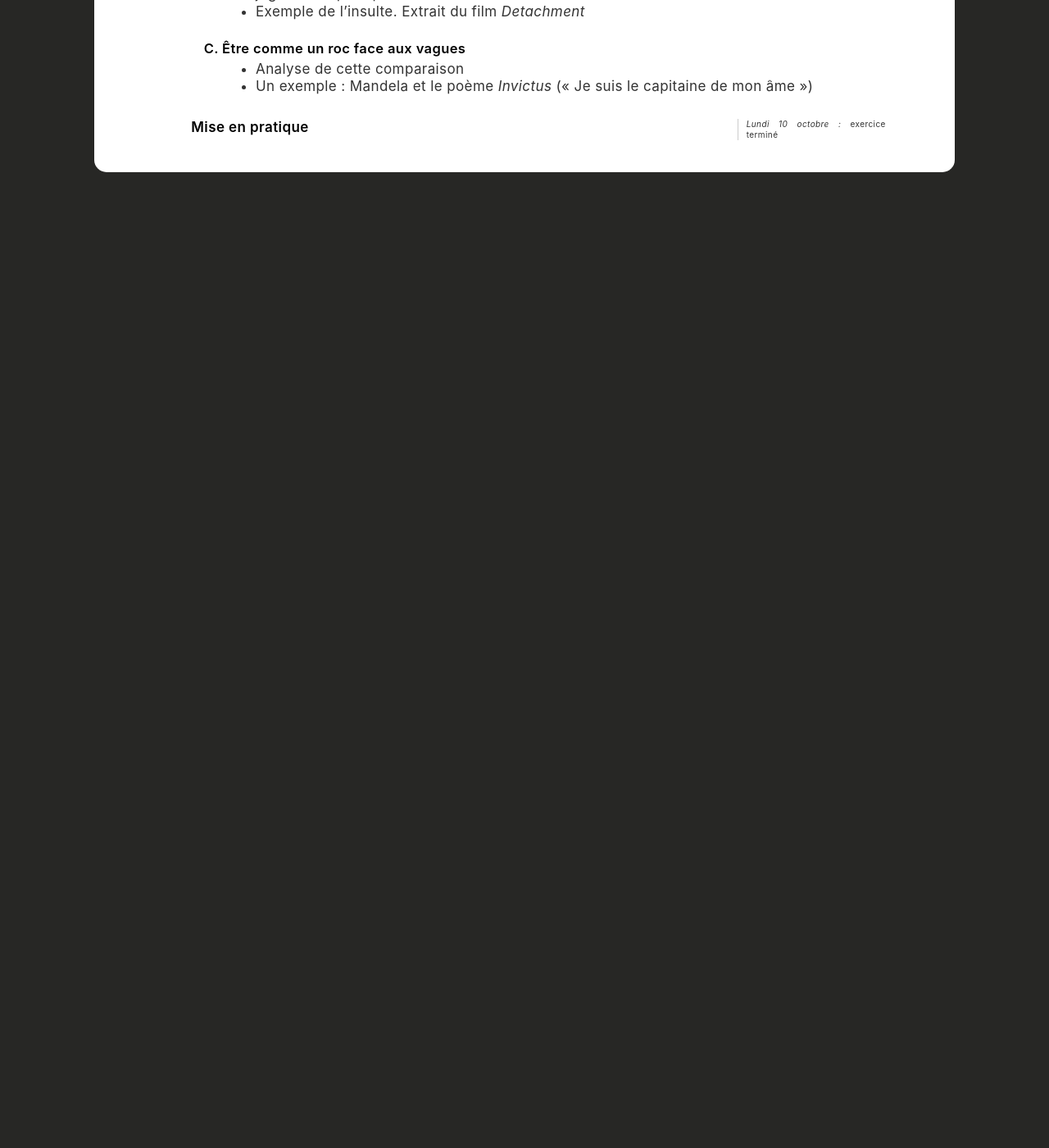
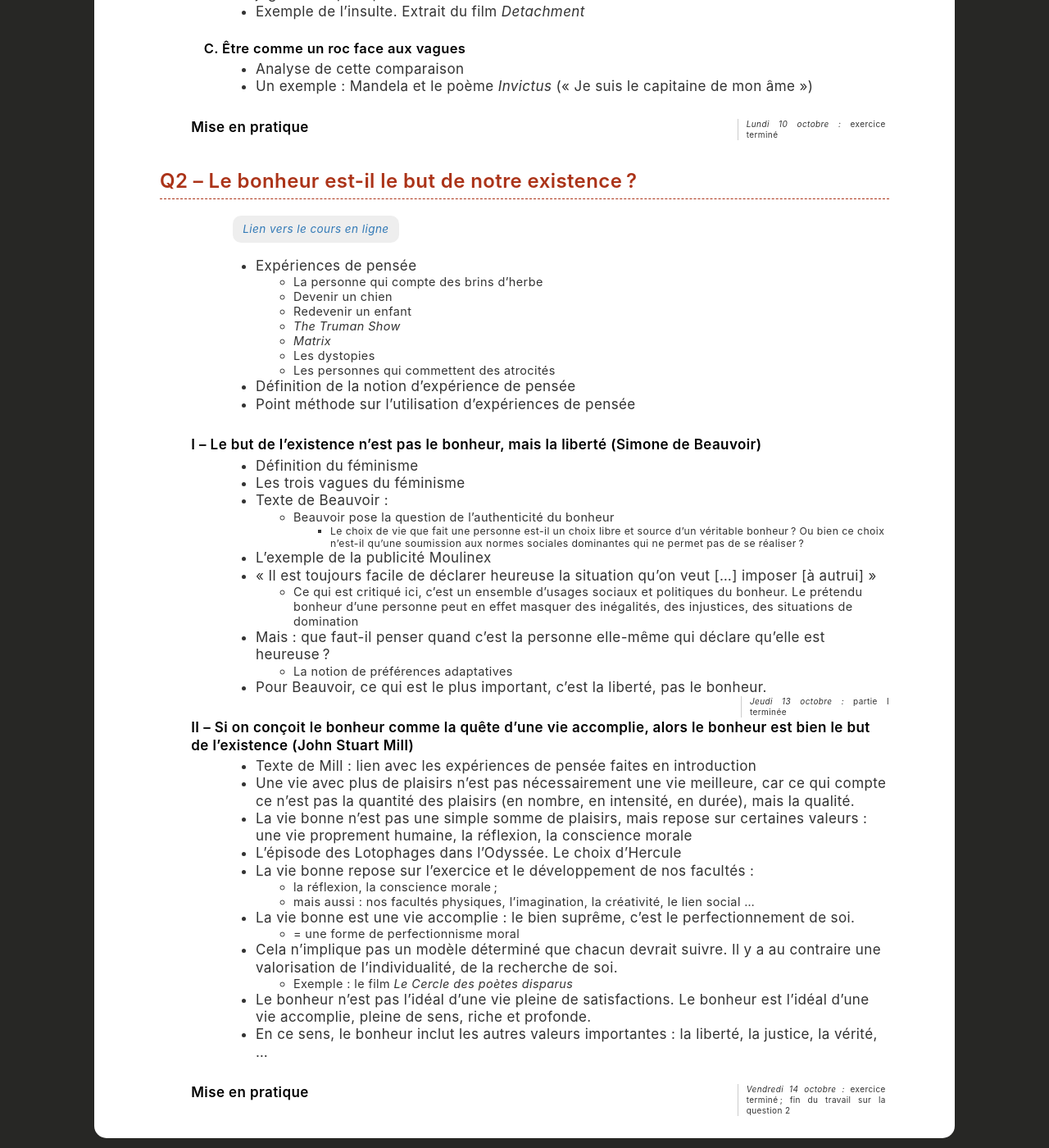
Before and after one commit to eyssette/cahierdetextes, a Jekyll site: the page built from 2022/tg3.md, in a window 1280 px wide and 1400 px high, scrolled down 3993 px. Shown: the whole window at 82% size. Built offline with Jekyll 4.4.1, drawn with Linux system fonts in a browser that asks for light colours; our own code applies the rules of GitHub Pages for plain Markdown files; comment, search, counter and statistics services are not loaded; before the commit the page ends 4263 px from its top, so only the background shows below that.

Commit message:
Update tg3.md

```diff
--- a/2022/tg3.md
+++ b/2022/tg3.md
@@ -158,3 +158,50 @@ Débats par groupes :
 - Un exemple : Mandela et le poème _Invictus_ (« Je suis le capitaine de mon âme »)
 
 ##### Mise en pratique `Lundi 10 octobre : exercice terminé`
+
+### Q2 – Le bonheur est-il le but de notre existence ?
+
+*[Lien vers le cours en ligne](https://eyssette.github.io/cours/philo22g/c/s1-ch1-q2.html)*
+
+- Expériences de pensée
+    - La personne qui compte des brins d'herbe
+    - Devenir un chien
+    - Redevenir un enfant
+    - _The Truman Show_
+    - _Matrix_
+    - Les dystopies
+    - Les personnes qui commettent des atrocités
+- Définition de la notion d'expérience de pensée
+- Point méthode sur l'utilisation d'expériences de pensée
+
+##### I – Le but de l'existence n'est pas le bonheur, mais la liberté (Simone de Beauvoir)
+
+- Définition du féminisme
+- Les trois vagues du féminisme
+- Texte de Beauvoir :
+     - Beauvoir pose la question de l'authenticité du bonheur
+          - Le choix de vie que fait une personne est-il un choix libre et source d'un véritable bonheur ? Ou bien ce choix n'est-il qu'une soumission aux normes sociales dominantes qui ne permet pas de se réaliser ?
+- L'exemple de la publicité Moulinex
+ - « Il est toujours facile de déclarer heureuse la situation qu’on veut [...] imposer [à autrui] »
+     - Ce qui est critiqué ici, c'est un ensemble d'usages sociaux et politiques du bonheur. Le prétendu bonheur d'une personne peut en effet masquer des inégalités, des injustices, des situations de domination
+- Mais : que faut-il penser quand c'est la personne elle-même qui déclare qu'elle est heureuse ?
+     - La notion de préférences adaptatives
+- Pour Beauvoir, ce qui est le plus important, c'est la liberté, pas le bonheur. `Jeudi 13 octobre : partie I terminée`
+
+##### II – Si on conçoit le bonheur comme la quête d'une vie accomplie, alors le bonheur est bien le but de l'existence (John Stuart Mill)
+
+- Texte de Mill : lien avec les expériences de pensée faites en introduction
+- Une vie avec plus de plaisirs n'est pas nécessairement une vie meilleure, car ce qui compte ce n'est pas la quantité des plaisirs (en nombre, en intensité, en durée), mais la qualité.
+- La vie bonne n'est pas une simple somme de plaisirs, mais repose sur certaines valeurs : une vie proprement humaine, la réflexion, la conscience morale
+- L'épisode des Lotophages dans l'Odyssée. Le choix d'Hercule
+- La vie bonne repose sur l'exercice et le développement de nos facultés :
+     - la réflexion, la conscience morale ;
+     - mais aussi : nos facultés physiques, l'imagination, la créativité, le lien social …
+- La vie bonne est une vie accomplie : le bien suprême, c'est le perfectionnement de soi.
+     - = une forme de perfectionnisme moral
+- Cela n'implique pas un modèle déterminé que chacun devrait suivre. Il y a au contraire une valorisation de l'individualité, de la recherche de soi.
+     - Exemple : le film _Le Cercle des poètes disparus_
+- Le bonheur n'est pas l'idéal d'une vie pleine de satisfactions. Le bonheur est l'idéal d'une vie accomplie, pleine de sens, riche et profonde.
+- En ce sens, le bonheur inclut les autres valeurs importantes : la liberté, la justice, la vérité, …
+
+##### Mise en pratique `Vendredi 14 octobre : exercice terminé ; fin du travail sur la question 2`
```
